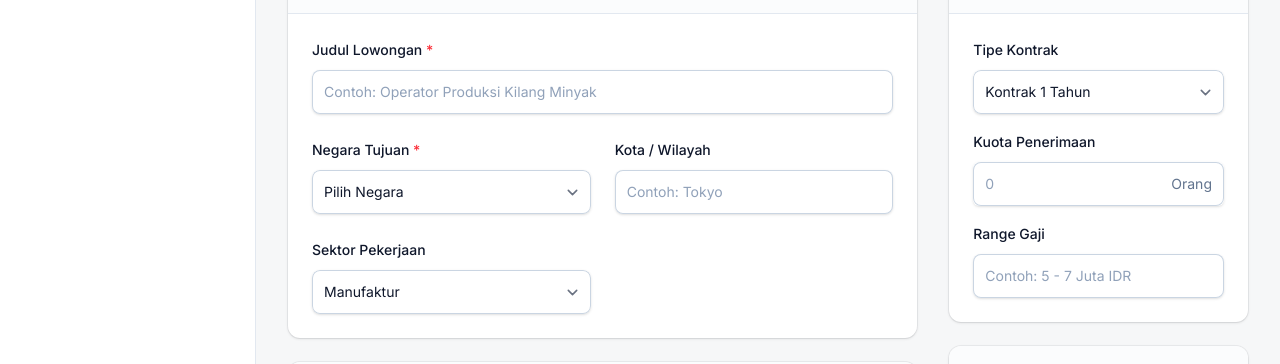
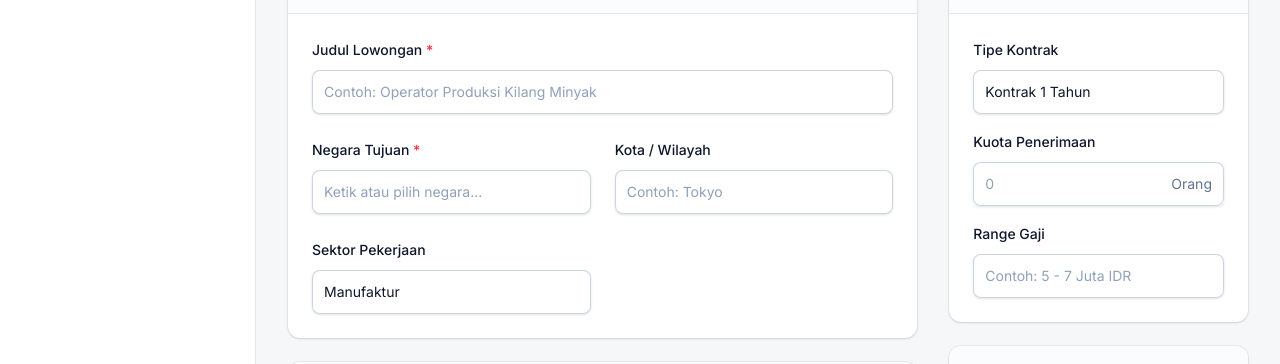
Before and after one commit to GhaniKale/recruitment, a Next.js app in the folder apps/web-next/: page /admin/jobs/new in a window 1280 px wide. Shown: the part 243-607 px from the top of the page. Built offline with nearby package versions, Linux system fonts and the light colour scheme; no server answers.

Commit message:
Update admin dashboard layout, add custom job form inputs, and update country costs

```diff
--- a/apps/web-next/src/app/admin/dashboard/page.tsx
+++ b/apps/web-next/src/app/admin/dashboard/page.tsx
@@ -7,9 +7,6 @@ import AdminLayout from '@/components/AdminLayout'; // Check if layout is used i
 // I created app/admin/layout.tsx in Step 215. So page.tsx should just be the content.
 
 import StatsGrid from '@/components/StatsGrid';
-import AnalyticsChart from '@/components/AnalyticsChart';
-import AnalyticsMap from '@/components/AnalyticsMap';
-import AnalyticsConversion from '@/components/AnalyticsConversion';
 import ApplicantsTable from '@/components/ApplicantsTable';
 
 export const revalidate = 0;
@@ -62,14 +59,6 @@ export default async function AdminDashboard() {
 
             <StatsGrid stats={stats} />
 
-            <div className="grid grid-cols-1 lg:grid-cols-3 gap-8 mb-8">
-                <AnalyticsChart />
-                <aside className="lg:col-span-1 space-y-6">
-                    <AnalyticsMap />
-                    <AnalyticsConversion />
-                </aside>
-            </div>
-
             <ApplicantsTable applicants={recentApplicants} />
         </div>
     );
--- a/apps/web-next/src/app/admin/jobs/page.tsx
+++ b/apps/web-next/src/app/admin/jobs/page.tsx
@@ -88,6 +88,7 @@ export default async function AdminJobsPage({ searchParams }: { searchParams: Pr
                                     <option value="Arab Saudi">Arab Saudi</option>
                                     <option value="Polandia">Polandia</option>
                                     <option value="Turki">Turki</option>
+                                    <option value="Inggris">Inggris</option>
                                 </select>
                             </div>
                         </div>
--- a/apps/web-next/src/components/admin/JobForm.tsx
+++ b/apps/web-next/src/components/admin/JobForm.tsx
@@ -118,25 +118,28 @@ export default function JobForm({ job }: { job?: Job | null }) {
                             <div>
                                 <label className="block text-sm font-medium leading-6 text-slate-900 dark:text-slate-200" htmlFor="negara">Negara Tujuan <span className="text-red-500">*</span></label>
                                 <div className="mt-2 relative">
-                                    <select
+                                    <input
+                                        list="negara-options"
                                         id="negara"
                                         name="negara"
                                         value={formData.negara}
                                         onChange={handleChange}
-                                        className="block w-full rounded-lg border-0 py-2.5 pl-3 pr-10 text-slate-900 dark:text-white shadow-sm ring-1 ring-inset ring-slate-300 dark:ring-slate-700 focus:ring-2 focus:ring-inset focus:ring-primary sm:text-sm sm:leading-6 dark:bg-slate-800"
+                                        className="block w-full rounded-lg border-0 py-2.5 text-slate-900 dark:text-white shadow-sm ring-1 ring-inset ring-slate-300 dark:ring-slate-700 placeholder:text-slate-400 focus:ring-2 focus:ring-inset focus:ring-primary sm:text-sm sm:leading-6 dark:bg-slate-800"
+                                        placeholder="Ketik atau pilih negara..."
                                         required
-                                    >
-                                        <option value="" disabled>Pilih Negara</option>
-                                        <option value="Jepang">Jepang</option>
-                                        <option value="Korea Selatan">Korea Selatan</option>
-                                        <option value="Taiwan">Taiwan</option>
-                                        <option value="Singapore">Singapore</option>
-                                        <option value="Hongkong">Hongkong</option>
-                                        <option value="Malaysia">Malaysia</option>
-                                        <option value="Arab Saudi">Arab Saudi</option>
-                                        <option value="Polandia">Polandia</option>
-                                        <option value="Turki">Turki</option>
-                                    </select>
+                                    />
+                                    <datalist id="negara-options">
+                                        <option value="Jepang" />
+                                        <option value="Korea Selatan" />
+                                        <option value="Taiwan" />
+                                        <option value="Singapore" />
+                                        <option value="Hongkong" />
+                                        <option value="Malaysia" />
+                                        <option value="Arab Saudi" />
+                                        <option value="Polandia" />
+                                        <option value="Turki" />
+                                        <option value="Inggris" />
+                                    </datalist>
                                     {state.error?.country && <p className="mt-1 text-sm text-red-600">{state.error.country}</p>}
                                 </div>
                             </div>
@@ -158,20 +161,23 @@ export default function JobForm({ job }: { job?: Job | null }) {
                             <div>
                                 <label className="block text-sm font-medium leading-6 text-slate-900 dark:text-slate-200" htmlFor="sektor">Sektor Pekerjaan</label>
                                 <div className="mt-2">
-                                    <select
+                                    <input
+                                        list="sektor-options"
                                         id="sektor"
                                         name="sektor"
                                         value={formData.sektor}
                                         onChange={handleChange}
-                                        className="block w-full rounded-lg border-0 py-2.5 pl-3 pr-10 text-slate-900 dark:text-white shadow-sm ring-1 ring-inset ring-slate-300 dark:ring-slate-700 focus:ring-2 focus:ring-inset focus:ring-primary sm:text-sm sm:leading-6 dark:bg-slate-800"
-                                    >
-                                        <option value="Manufaktur">Manufaktur</option>
-                                        <option value="Konstruksi">Konstruksi</option>
-                                        <option value="Kesehatan (Caregiver)">Kesehatan (Caregiver)</option>
-                                        <option value="Pertanian">Pertanian</option>
-                                        <option value="Hospitality">Hospitality</option>
-                                        <option value="Lainnya">Lainnya</option>
-                                    </select>
+                                        className="block w-full rounded-lg border-0 py-2.5 text-slate-900 dark:text-white shadow-sm ring-1 ring-inset ring-slate-300 dark:ring-slate-700 placeholder:text-slate-400 focus:ring-2 focus:ring-inset focus:ring-primary sm:text-sm sm:leading-6 dark:bg-slate-800"
+                                        placeholder="Ketik atau pilih sektor..."
+                                    />
+                                    <datalist id="sektor-options">
+                                        <option value="Manufaktur" />
+                                        <option value="Konstruksi" />
+                                        <option value="Kesehatan (Caregiver)" />
+                                        <option value="Pertanian" />
+                                        <option value="Hospitality" />
+                                        <option value="Lainnya" />
+                                    </datalist>
                                     {state.error?.category && <p className="mt-1 text-sm text-red-600">{state.error.category}</p>}
                                 </div>
                             </div>
@@ -231,19 +237,23 @@ export default function JobForm({ job }: { job?: Job | null }) {
                         <div className="p-6 space-y-4">
                             <div>
                                 <label className="block text-sm font-medium leading-6 text-slate-900 dark:text-slate-200" htmlFor="tipe_kontrak">Tipe Kontrak</label>
-                                <select
+                                <input
+                                    list="tipe-kontrak-options"
                                     id="tipe_kontrak"
                                     name="tipe_kontrak"
                                     value={formData.tipe_kontrak}
                                     onChange={handleChange}
-                                    className="mt-2 block w-full rounded-lg border-0 py-2.5 text-slate-900 dark:text-white shadow-sm ring-1 ring-inset ring-slate-300 dark:ring-slate-700 focus:ring-2 focus:ring-inset focus:ring-primary sm:text-sm sm:leading-6 dark:bg-slate-800"
-                                >
-                                    <option>Kontrak 1 Tahun</option>
-                                    <option>Kontrak 2 Tahun</option>
-                                    <option>Kontrak 3 Tahun</option>
-                                    <option>Magang (Internship)</option>
-                                    <option>Permanen</option>
-                                </select>
+                                    className="mt-2 block w-full rounded-lg border-0 py-2.5 text-slate-900 dark:text-white shadow-sm ring-1 ring-inset ring-slate-300 dark:ring-slate-700 placeholder:text-slate-400 focus:ring-2 focus:ring-inset focus:ring-primary sm:text-sm sm:leading-6 dark:bg-slate-800"
+                                    placeholder="Contoh: Kontrak 6 Bulan, Musiman..."
+                                />
+                                <datalist id="tipe-kontrak-options">
+                                    <option value="Kontrak 1 Tahun" />
+                                    <option value="Kontrak 2 Tahun" />
+                                    <option value="Kontrak 3 Tahun" />
+                                    <option value="Musiman (Seasonal)" />
+                                    <option value="Magang (Internship)" />
+                                    <option value="Permanen" />
+                                </datalist>
                             </div>
                             <div>
                                 <label className="block text-sm font-medium leading-6 text-slate-900 dark:text-slate-200" htmlFor="kuota">Kuota Penerimaan</label>
```
Also changed, not shown: apps/web-next/src/app/biaya/page.tsx (+25 -2 lines).
